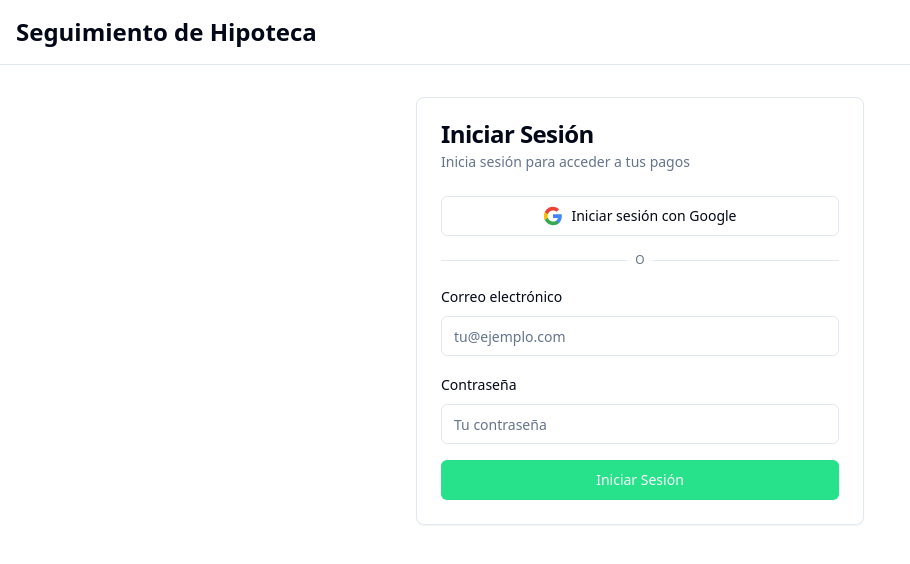
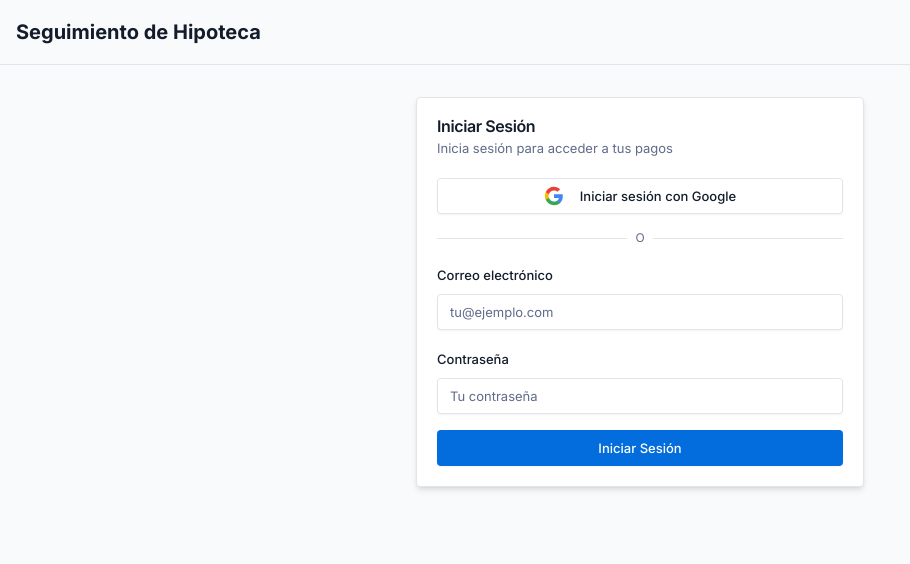
Before and after one commit to Gekyzo/hipoteca-piqueras, a React (Vite) app: page / in a window 1280 px wide. Shown: the top 564 px of the page, without its empty margins (0-910 px from the left). Built offline with nearby package versions, Linux system fonts and the light colour scheme; no server answers.

Commit message:
Add airtable design system

```diff
--- a/index.html
+++ b/index.html
@@ -18,7 +18,7 @@
     />
     <link rel="apple-touch-icon" href="./icon-192.svg" />
     <link rel="manifest" href="./manifest.json" />
-    <title>Seguimiento de Hipoteca</title>
+    <title>Seguimiento de Hipotecaaaaaa</title>
   </head>
   <body>
     <div id="root"></div>
--- a/src/components/ui/button.tsx
+++ b/src/components/ui/button.tsx
@@ -3,26 +3,36 @@ import { Slot } from '@radix-ui/react-slot';
 import { cva, type VariantProps } from 'class-variance-authority';
 import { cn } from '@/lib/utils';
 
+// Airtable-inspired button variants
 const buttonVariants = cva(
-  'inline-flex items-center justify-center whitespace-nowrap rounded-md text-sm font-medium ring-offset-background transition-colors focus-visible:outline-none focus-visible:ring-2 focus-visible:ring-ring focus-visible:ring-offset-2 disabled:pointer-events-none disabled:opacity-50',
+  'inline-flex items-center justify-center gap-2 whitespace-nowrap rounded-md text-sm font-medium transition-all duration-150 focus-visible:outline-none focus-visible:ring-2 focus-visible:ring-ring focus-visible:ring-offset-1 disabled:pointer-events-none disabled:opacity-40',
   {
     variants: {
       variant: {
-        default: 'bg-primary text-primary-foreground hover:bg-primary/90',
+        // Airtable primary - solid blue
+        default:
+          'bg-primary text-primary-foreground shadow-airtable-sm hover:bg-primary/90 active:scale-[0.98]',
+        // Airtable danger - solid red
         destructive:
-          'bg-destructive text-destructive-foreground hover:bg-destructive/90',
+          'bg-destructive text-destructive-foreground shadow-airtable-sm hover:bg-destructive/90 active:scale-[0.98]',
+        // Airtable outline/secondary - bordered style
         outline:
-          'border border-input bg-background hover:bg-accent hover:text-accent-foreground',
+          'border border-border bg-card text-foreground shadow-airtable-sm hover:bg-muted hover:border-muted-foreground/30 active:scale-[0.98]',
+        // Airtable secondary - subtle background
         secondary:
-          'bg-secondary text-secondary-foreground hover:bg-secondary/80',
-        ghost: 'hover:bg-accent hover:text-accent-foreground',
+          'bg-muted text-foreground shadow-airtable-sm hover:bg-muted/80 active:scale-[0.98]',
+        // Airtable ghost/text button
+        ghost:
+          'text-foreground hover:bg-muted hover:text-foreground',
+        // Airtable link style
         link: 'text-primary underline-offset-4 hover:underline',
       },
       size: {
-        default: 'h-10 px-4 py-2',
-        sm: 'h-9 rounded-md px-3',
-        lg: 'h-11 rounded-md px-8',
-        icon: 'h-10 w-10',
+        // Airtable uses compact sizing
+        default: 'h-9 px-4 py-2',
+        sm: 'h-8 px-3 text-xs',
+        lg: 'h-10 px-6',
+        icon: 'h-9 w-9',
       },
     },
     defaultVariants: {
--- a/src/components/ui/card.tsx
+++ b/src/components/ui/card.tsx
@@ -1,6 +1,7 @@
 import * as React from 'react';
 import { cn } from '@/lib/utils';
 
+// Airtable-inspired card styling
 const Card = React.forwardRef<
   HTMLDivElement,
   React.HTMLAttributes<HTMLDivElement>
@@ -8,7 +9,7 @@ const Card = React.forwardRef<
   <div
     ref={ref}
     className={cn(
-      'rounded-lg border bg-card text-card-foreground shadow-sm',
+      'rounded-md border border-border bg-card text-card-foreground shadow-airtable-md',
       className
     )}
     {...props}
@@ -22,7 +23,7 @@ const CardHeader = React.forwardRef<
 >(({ className, ...props }, ref) => (
   <div
     ref={ref}
-    className={cn('flex flex-col space-y-1.5 p-6', className)}
+    className={cn('flex flex-col space-y-1 p-5', className)}
     {...props}
   />
 ));
@@ -35,7 +36,7 @@ const CardTitle = React.forwardRef<
   <h3
     ref={ref}
     className={cn(
-      'text-2xl font-semibold leading-none tracking-tight',
+      'text-lg font-semibold leading-none tracking-tight',
       className
     )}
     {...props}
@@ -59,7 +60,7 @@ const CardContent = React.forwardRef<
   HTMLDivElement,
   React.HTMLAttributes<HTMLDivElement>
 >(({ className, ...props }, ref) => (
-  <div ref={ref} className={cn('p-6 pt-0', className)} {...props} />
+  <div ref={ref} className={cn('p-5 pt-0', className)} {...props} />
 ));
 CardContent.displayName = 'CardContent';
 
@@ -69,7 +70,7 @@ const CardFooter = React.forwardRef<
 >(({ className, ...props }, ref) => (
   <div
     ref={ref}
-    className={cn('flex items-center p-6 pt-0', className)}
+    className={cn('flex items-center p-5 pt-0', className)}
     {...props}
   />
 ));
--- a/src/components/ui/input.tsx
+++ b/src/components/ui/input.tsx
@@ -3,13 +3,14 @@ import { cn } from '@/lib/utils';
 
 export type InputProps = React.InputHTMLAttributes<HTMLInputElement>;
 
+// Airtable-inspired input styling
 const Input = React.forwardRef<HTMLInputElement, InputProps>(
   ({ className, type, ...props }, ref) => {
     return (
       <input
         type={type}
         className={cn(
-          'flex h-10 w-full rounded-md border border-input bg-background px-3 py-2 text-sm ring-offset-background file:border-0 file:bg-transparent file:text-sm file:font-medium placeholder:text-muted-foreground focus-visible:outline-none focus-visible:ring-2 focus-visible:ring-ring focus-visible:ring-offset-2 disabled:cursor-not-allowed disabled:opacity-50',
+          'flex h-9 w-full rounded-md border border-input bg-card px-3 py-2 text-sm shadow-airtable-sm transition-all duration-150 file:border-0 file:bg-transparent file:text-sm file:font-medium placeholder:text-muted-foreground focus:border-primary focus:outline-none focus:ring-2 focus:ring-ring/20 disabled:cursor-not-allowed disabled:bg-muted disabled:opacity-50',
           className
         )}
         ref={ref}
--- a/src/index.css
+++ b/src/index.css
@@ -1,51 +1,59 @@
+/* Airtable Design System - Inter Font */
+@import url('https://fonts.googleapis.com/css2?family=Inter:wght@100;200;300;400;500;600;700;800;900&display=swap');
+
 @tailwind base;
 @tailwind components;
 @tailwind utilities;
 
 @layer base {
   :root {
-    --background: 0 0% 100%;
-    --foreground: 222.2 84% 4.9%;
-    --card: 0 0% 100%;
-    --card-foreground: 222.2 84% 4.9%;
-    --popover: 0 0% 100%;
-    --popover-foreground: 222.2 84% 4.9%;
-    --primary: 152 76% 52%;
-    --primary-foreground: 210 40% 98%;
-    --secondary: 210 40% 96.1%;
-    --secondary-foreground: 222.2 47.4% 11.2%;
-    --muted: 210 40% 96.1%;
-    --muted-foreground: 215.4 16.3% 46.9%;
-    --accent: 210 40% 96.1%;
-    --accent-foreground: 222.2 47.4% 11.2%;
-    --destructive: 0 84.2% 60.2%;
-    --destructive-foreground: 210 40% 98%;
-    --border: 214.3 31.8% 91.4%;
-    --input: 214.3 31.8% 91.4%;
-    --ring: 152 76% 52%;
-    --radius: 0.5rem;
+    /* Airtable Color Palette */
+    --background: 210 20% 98%;        /* #f7f9fa - Subtle Gray */
+    --foreground: 215 42% 12%;        /* #121c2d - Dark Navy */
+    --card: 0 0% 100%;                /* #fff - White */
+    --card-foreground: 215 42% 12%;   /* #121c2d - Dark Navy */
+    --popover: 0 0% 100%;             /* #fff - White */
+    --popover-foreground: 215 42% 12%;/* #121c2d - Dark Navy */
+    --primary: 211 97% 44%;           /* #0263e0 - Primary Blue */
+    --primary-foreground: 0 0% 100%;  /* #fff - White */
+    --secondary: 224 18% 46%;         /* #515c78 - Secondary Gray */
+    --secondary-foreground: 0 0% 100%;/* #fff - White */
+    --muted: 220 14% 96%;             /* #f5f5f5 - Light Background */
+    --muted-foreground: 224 18% 46%;  /* #515c78 - Secondary Gray */
+    --accent: 195 85% 95%;            /* #ebf7fc - Light Blue Tint */
+    --accent-foreground: 215 42% 12%; /* #121c2d - Dark Navy */
+    --destructive: 350 75% 55%;       /* #e03450 - Error/Accent Red */
+    --destructive-foreground: 0 0% 100%;/* #fff - White */
+    --border: 225 14% 90%;            /* #e1e3ea - Light Border */
+    --input: 225 14% 90%;             /* #e1e3ea - Light Border */
+    --ring: 211 97% 44%;              /* #0263e0 - Primary Blue */
+    --radius: 0.375rem;               /* Airtable uses subtle rounded corners */
+
+    /* Airtable Typography */
+    --font-sans: 'Inter', -apple-system, BlinkMacSystemFont, 'Segoe UI', Roboto, sans-serif;
   }
 
   .dark {
-    --background: 222.2 84% 4.9%;
-    --foreground: 210 40% 98%;
-    --card: 222.2 84% 4.9%;
-    --card-foreground: 210 40% 98%;
-    --popover: 222.2 84% 4.9%;
-    --popover-foreground: 210 40% 98%;
-    --primary: 152 76% 52%;
-    --primary-foreground: 222.2 47.4% 11.2%;
-    --secondary: 217.2 32.6% 17.5%;
-    --secondary-foreground: 210 40% 98%;
-    --muted: 217.2 32.6% 17.5%;
-    --muted-foreground: 215 20.2% 65.1%;
-    --accent: 217.2 32.6% 17.5%;
-    --accent-foreground: 210 40% 98%;
-    --destructive: 0 62.8% 30.6%;
-    --destructive-foreground: 210 40% 98%;
-    --border: 217.2 32.6% 17.5%;
-    --input: 217.2 32.6% 17.5%;
-    --ring: 152 76% 52%;
+    /* Airtable Dark Mode - Deep Navy palette */
+    --background: 214 65% 16%;        /* #0d2344 - Deep Navy */
+    --foreground: 210 20% 98%;        /* #f7f9fa - Subtle Gray */
+    --card: 215 42% 12%;              /* #121c2d - Dark Navy */
+    --card-foreground: 210 20% 98%;   /* #f7f9fa */
+    --popover: 215 42% 12%;           /* #121c2d - Dark Navy */
+    --popover-foreground: 210 20% 98%;/* #f7f9fa */
+    --primary: 211 97% 50%;           /* Lighter blue for dark mode */
+    --primary-foreground: 0 0% 100%;  /* #fff */
+    --secondary: 224 18% 60%;         /* Lighter gray for dark mode */
+    --secondary-foreground: 0 0% 100%;/* #fff */
+    --muted: 215 35% 20%;             /* Darker muted */
+    --muted-foreground: 224 18% 70%;  /* Lighter muted text */
+    --accent: 270 40% 90%;            /* #e2d5f7 - Light Purple */
+    --accent-foreground: 215 42% 12%; /* Dark Navy */
+    --destructive: 350 75% 45%;       /* Darker red for dark mode */
+    --destructive-foreground: 0 0% 100%;/* #fff */
+    --border: 215 35% 25%;            /* Darker border */
+    --input: 215 35% 25%;             /* Darker input */
+    --ring: 211 97% 50%;              /* Primary blue */
   }
 }
 
--- a/tailwind.config.js
+++ b/tailwind.config.js
@@ -4,10 +4,27 @@ export default {
   content: ['./index.html', './src/**/*.{js,ts,jsx,tsx}'],
   theme: {
     extend: {
+      fontFamily: {
+        sans: ['var(--font-sans)'],
+      },
+      fontSize: {
+        'xs': ['0.75rem', { lineHeight: '1rem' }],
+        'sm': ['0.8125rem', { lineHeight: '1.25rem' }],
+        'base': ['0.875rem', { lineHeight: '1.5rem' }],
+        'lg': ['1rem', { lineHeight: '1.75rem' }],
+        'xl': ['1.125rem', { lineHeight: '1.75rem' }],
+        '2xl': ['1.25rem', { lineHeight: '2rem' }],
+        '3xl': ['1.5rem', { lineHeight: '2rem' }],
+      },
       borderRadius: {
         lg: 'var(--radius)',
         md: 'calc(var(--radius) - 2px)',
         sm: 'calc(var(--radius) - 4px)',
+      },
+      boxShadow: {
+        'airtable': '0 0 0 2px hsl(var(--ring) / 0.2)',
+        'airtable-sm': '0 1px 2px 0 rgb(0 0 0 / 0.05)',
+        'airtable-md': '0 2px 4px -1px rgb(0 0 0 / 0.06), 0 4px 6px -1px rgb(0 0 0 / 0.1)',
       },
       colors: {
         background: 'hsl(var(--background))',
```
Also changed, not shown: 1 other file (tests, documents, lock files or other folders).
